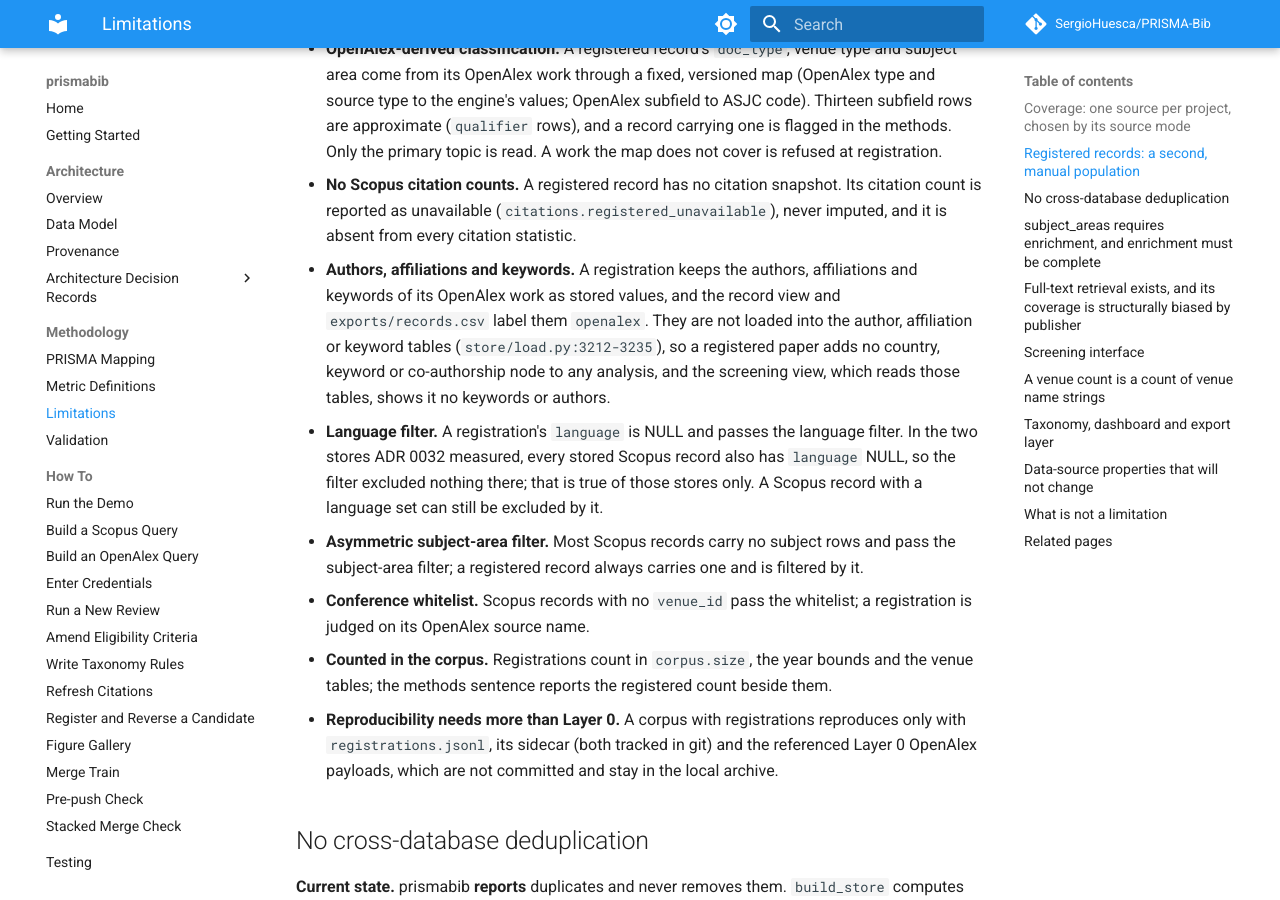
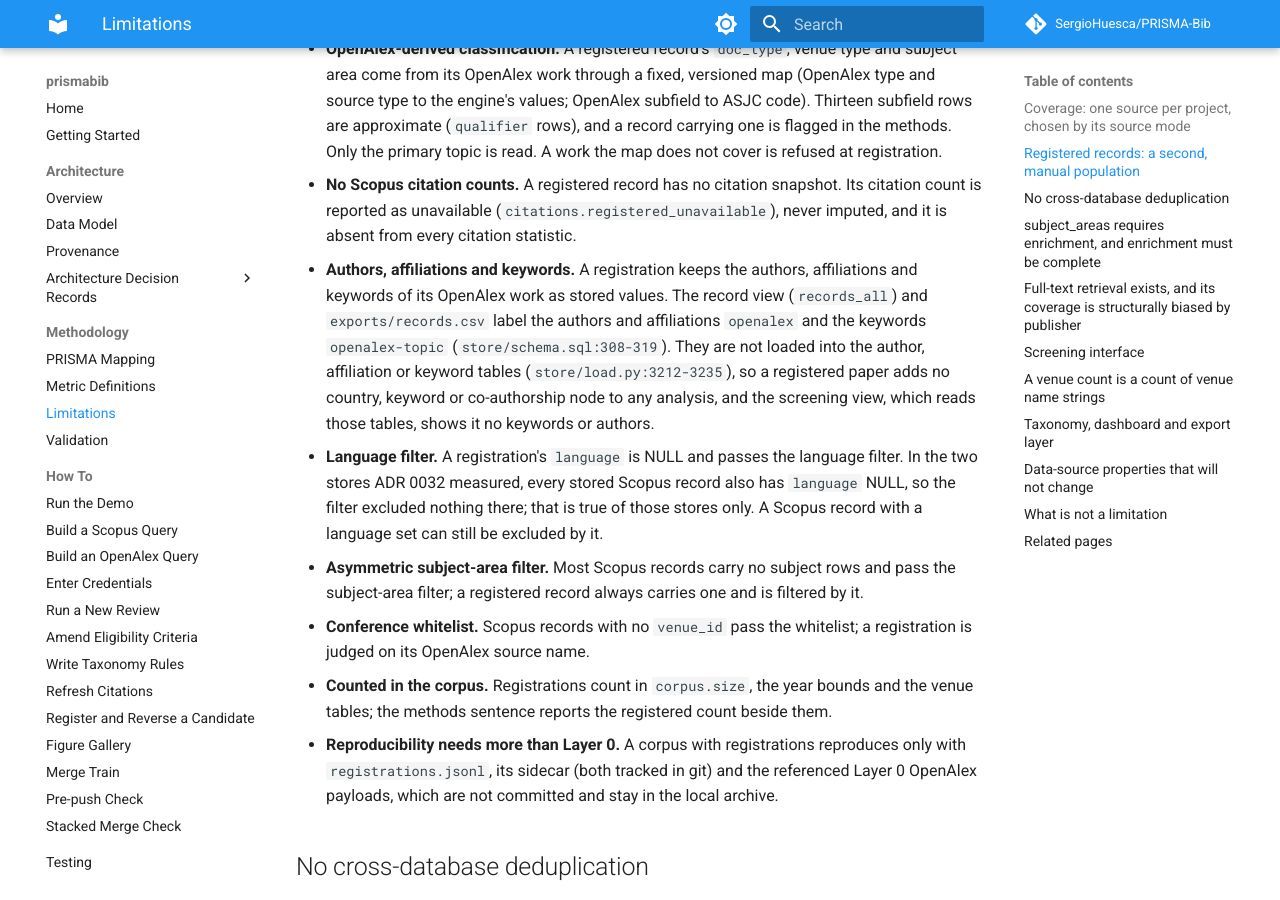
Before and after one commit to SergioHuesca/PRISMA-Bib, an MkDocs documentation site: the page built from docs/methodology/limitations.md, in a window 1280 px wide and 900 px high, scrolled down 3539 px. Built offline with MkDocs 1.6.1 and Material for MkDocs 9.7.7, drawn with Linux system fonts in a browser that asks for light colours; comment, search, counter and statistics services are not loaded.

Commit message:
docs: drop the misleading equation-1 row and name the keyword label (ADR 0042, PR 7)
Co-Authored-By: Claude Sonnet 5.5 <noreply@anthropic.com>
Claude-Session: https://claude.ai/code/session_01QjNadz7h2UAZ2C2xhuaY8z

```diff
--- a/docs/methodology/limitations.md
+++ b/docs/methodology/limitations.md
@@ -152,8 +152,9 @@ These records differ from Scopus records, and a review that registers any must s
   count is reported as unavailable (`citations.registered_unavailable`), never imputed, and it
   is absent from every citation statistic.
 - **Authors, affiliations and keywords.** A registration keeps the authors, affiliations and
-  keywords of its OpenAlex work as stored values, and the record view and `exports/records.csv`
-  label them `openalex`. They are not loaded into the author, affiliation or keyword tables
+  keywords of its OpenAlex work as stored values. The record view (`records_all`) and
+  `exports/records.csv` label the authors and affiliations `openalex` and the keywords
+  `openalex-topic` (`store/schema.sql:308-319`). They are not loaded into the author, affiliation or keyword tables
   (`store/load.py:3212-3235`), so a registered paper adds no country, keyword or co-authorship
   node to any analysis, and the screening view, which reads those tables, shows it no keywords or
   authors.
```
Also changed, not shown: docs/methodology/prisma-mapping.md (+2 -1 lines).
